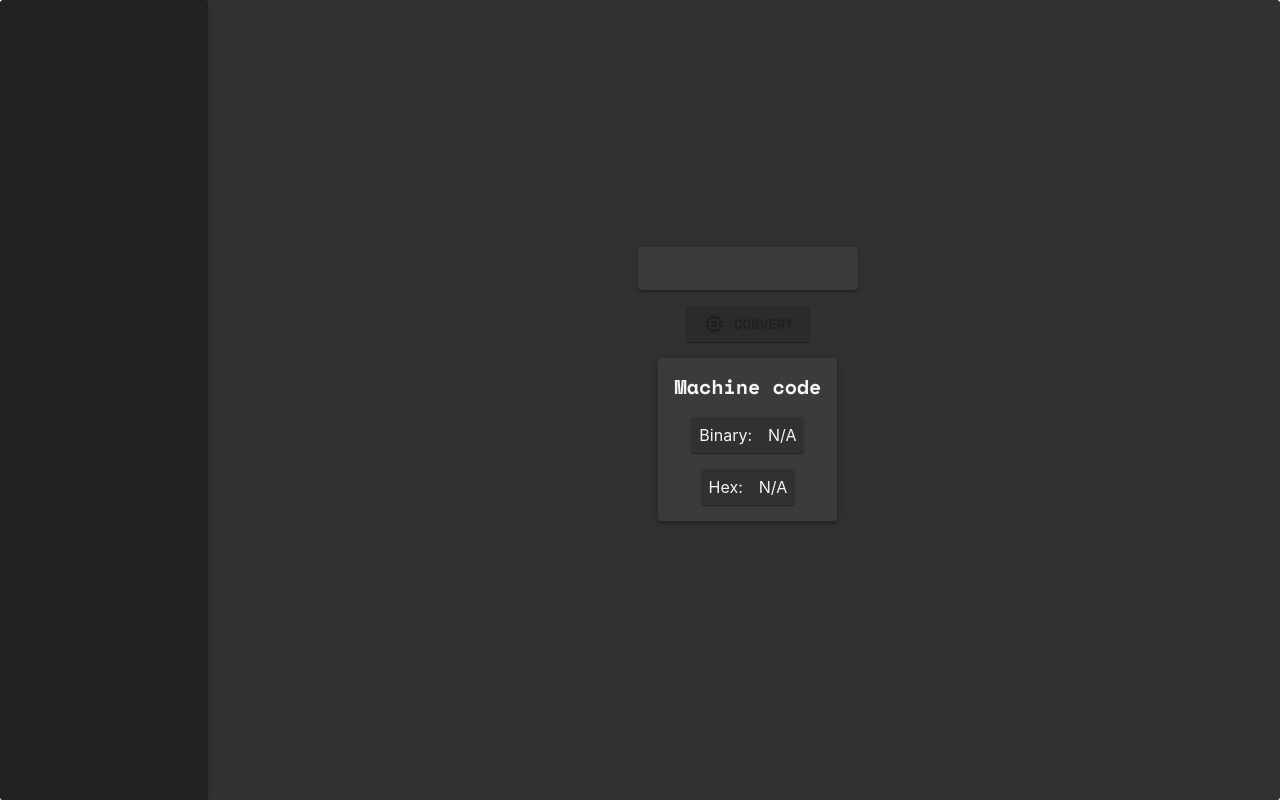
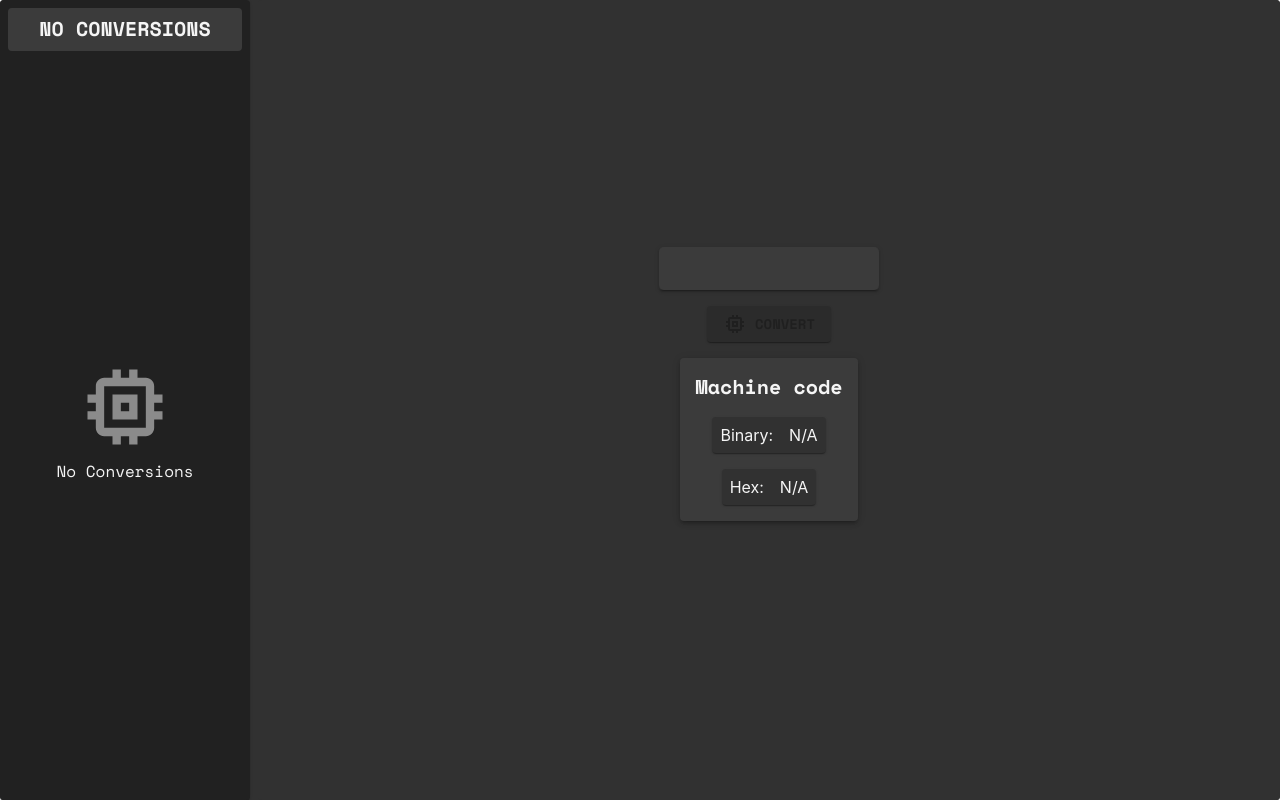
Before and after one commit to Devorein/aisem, a Next.js app: page / in a window 1280 px wide. Built offline with nearby package versions, Linux system fonts and the light colour scheme.

Commit message:
Added Header component

```diff
--- a/components/Conversions.tsx
+++ b/components/Conversions.tsx
@@ -1,20 +1,36 @@
 import { useTheme } from "@emotion/react";
-import { Box, Paper } from "@mui/material";
+import MemoryIcon from '@mui/icons-material/Memory';
+import { Paper, Typography } from "@mui/material";
 import { useContext } from "react";
 import ConversionsContext from "../contexts/ConversionsContext";
+import { FlexColCenterBox } from "./Flex";
+import Header from "./Header";
 
 export default function Conversions() {
-  const {conversions} = useContext(ConversionsContext);
+  const { conversions } = useContext(ConversionsContext);
   const theme = useTheme();
   return <Paper sx={{
-    width: 250,
+    minWidth: 250,
     height: "100%",
     background: theme.palette.color.dark
   }}>
-    {conversions.map(conversion => {
-      <Box>
-        {conversion.operation}
-      </Box>
-    })}
+    {conversions.length === 0 && <FlexColCenterBox justify={"space-between"} sx={{
+      height: "100%",
+      p: 1
+    }}>
+      <Header>
+        No Conversions
+      </Header>
+      <FlexColCenterBox sx={{
+        flexGrow: 1
+      }}>
+        <MemoryIcon sx={{
+          fontSize: 100,
+          opacity: 0.5
+        }}/>
+        <Typography variant="subtitle1">No Conversions</Typography>
+      </FlexColCenterBox>
+    </FlexColCenterBox>
+    }
   </Paper>
 }
--- /dev/null
+++ b/components/Flex.tsx
@@ -0,0 +1,28 @@
+import styled from "@emotion/styled";
+import { Box, Paper } from "@mui/material";
+import { CSSProperties } from "@mui/styled-engine";
+
+export const FlexAlignCenter = styled(Paper)`
+  display: flex;
+  align-items: center;
+`;
+
+export const FlexCenter = styled(Paper)`
+  display: flex;
+  justify-content: center;
+  align-items: center;
+`;
+
+export const FlexColCenter = styled(Paper)`
+  display: flex;
+  align-items: center;
+  justify-content: center;
+  flex-direction: column;
+`;
+
+export const FlexColCenterBox = styled(Box)<{justify?: CSSProperties["justifyContent"]}>`
+  display: flex;
+  align-items: center;
+  justify-content: ${({justify}) => justify ?? "center"};
+  flex-direction: column;
+`;
--- /dev/null
+++ b/components/Header.tsx
@@ -0,0 +1,27 @@
+import styled from "@emotion/styled";
+import { Box, Typography, TypographyProps } from "@mui/material";
+import { ReactNode } from "react";
+
+const StyledHeader = styled(Box)(({theme}) => ({
+  background: theme.palette.color.light,
+  padding: theme.spacing(1),
+  textAlign: "center",
+  textTransform: "uppercase",
+  borderRadius: theme.spacing(0.5),
+  width: "100%",
+  userSelect: "none"
+}));
+
+interface HeaderProps {
+  children: ReactNode
+  variant?: TypographyProps["variant"]
+}
+
+export default function Header(props: HeaderProps) {
+  const {children, variant = "h5"} = props;
+  return <StyledHeader>
+    <Typography variant={variant}>
+      {children}
+    </Typography>
+  </StyledHeader>
+}
--- a/pages/index.tsx
+++ b/pages/index.tsx
@@ -2,27 +2,16 @@ import { useTheme } from '@emotion/react';
 import styled from '@emotion/styled';
 import ContentCopyIcon from '@mui/icons-material/ContentCopy';
 import MemoryIcon from '@mui/icons-material/Memory';
-import { Box, Button, IconButton, Paper, TextField, Tooltip, Typography } from '@mui/material';
+import { Box, Button, IconButton, TextField, Tooltip, Typography } from '@mui/material';
 import { red } from '@mui/material/colors';
 import type { NextPage } from 'next';
 import { useContext, useState } from 'react';
 import Conversions from '../components/Conversions';
+import { FlexAlignCenter, FlexColCenter } from '../components/Flex';
 import Snackbar from '../components/Snackbar';
 import ConversionsContext from '../contexts/ConversionsContext';
 import useSnackbar from '../hooks/useSnackbar';
 import convertToMachineCode from '../libs/convertAssemblyToMachineCode';
-
-const Flex = styled(Paper)`
-  display: flex;
-  align-items: center;
-`
-
-const FlexCol = styled(Paper)`
-  display: flex;
-  align-items: center;
-  justify-content: center;
-  flex-direction: column;
-`;
 
 const BinaryCode = styled(Box)(({ theme }) => ({
   padding: theme.spacing(0.5, 1),
@@ -43,19 +32,19 @@ const Home: NextPage = () => {
   const hexadecimal = machineCode ? parseInt(machineCode.join(""), 2).toString(16).toUpperCase() : 0xff;
 
   return (
-    <Flex sx={{
+    <FlexAlignCenter sx={{
       gap: 1,
       height: "100%",
     }}>
       <Conversions />
-      <FlexCol sx={{
+      <FlexColCenter sx={{
         gap: 2,
         height: "100%",
         width: "100%",
         boxShadow: "none"
       }}>
         <TextField onChange={e => setAssemblyInstruction(e.target.value)} value={assemblyInstruction} />
-        <Flex sx={{
+        <FlexAlignCenter sx={{
           gap: 1
         }}>
           <Button sx={{
@@ -86,15 +75,15 @@ const Home: NextPage = () => {
               Convert
             </Typography>
           </Button>
-        </Flex>
-        <FlexCol sx={{
+        </FlexAlignCenter>
+        <FlexColCenter sx={{
           gap: 2,
           p: 2,
           background: theme.palette.color.light,
           boxShadow: theme.shadows[3]
         }}>
           <Typography variant="h5">Machine code</Typography>
-          <Flex sx={{
+          <FlexAlignCenter sx={{
             gap: 1, p: 1
           }}>
             <Box sx={{mr: 1}}>Binary:</Box> {machineCode?.map((chunk, index) => <BinaryCode key={chunk + index}>{chunk}</BinaryCode>) ?? "N/A"} {machineCode && <Tooltip onClick={() => {
@@ -105,8 +94,8 @@ const Home: NextPage = () => {
                 <ContentCopyIcon fontSize="small" />
               </IconButton>
             </Tooltip>}
-          </Flex>
-          <Flex sx={{
+          </FlexAlignCenter>
+          <FlexAlignCenter sx={{
             gap: 1, p: 1
           }}>
             <Box sx={{mr: 1}}>Hex:</Box> {machineCode ? <BinaryCode>0x{hexadecimal}</BinaryCode> : "N/A"} {machineCode && <Tooltip onClick={() => {
@@ -117,8 +106,8 @@ const Home: NextPage = () => {
                 <ContentCopyIcon fontSize="small" />
               </IconButton>
             </Tooltip>}
-          </Flex>
-        </FlexCol>
+          </FlexAlignCenter>
+        </FlexColCenter>
         <Box sx={{
           color: red[500],
           fontWeight: 500
@@ -126,8 +115,8 @@ const Home: NextPage = () => {
           {errorMessage ? `Error: ${errorMessage}` : null}
         </Box>
         <Snackbar autoHideDuration={1500} severity='success' handleClose={handleClose} isOpen={isOpen} message={message ?? ''} />
-      </FlexCol>
-    </Flex>
+      </FlexColCenter>
+    </FlexAlignCenter>
   )
 }
 
--- a/utils/generateTheme.ts
+++ b/utils/generateTheme.ts
@@ -115,6 +115,10 @@ export function generateTheme() {
       fontSize: 14,
       button: {
         fontWeight: "bold"
+      },
+      h4: {
+        fontWeight: 'bold',
+        fontSize: '1.75em'
       },
       h5: {
         fontWeight: 'bold',
```
